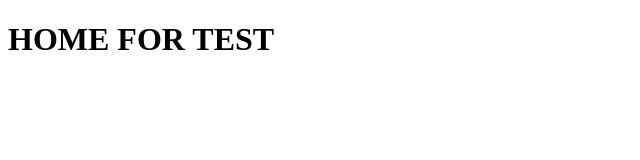
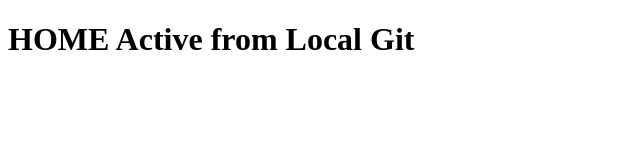
Before and after one commit to joti5678/nodeserver, a website: page views/index.html in a window 1280 px wide. Shown: the whole page, without its empty margins (0-640 px from the left). Drawn offline with Linux system fonts and the light colour scheme.

Commit message:
3rd commit

```diff
--- a/views/index.html
+++ b/views/index.html
@@ -7,7 +7,7 @@
     <title>HOME</title>
 </head>
 <body>
-    <h1>HOME FOR TEST</h1>
+    <h1>HOME Active from Local Git</h1>
 
 </body>
 </html>
```
